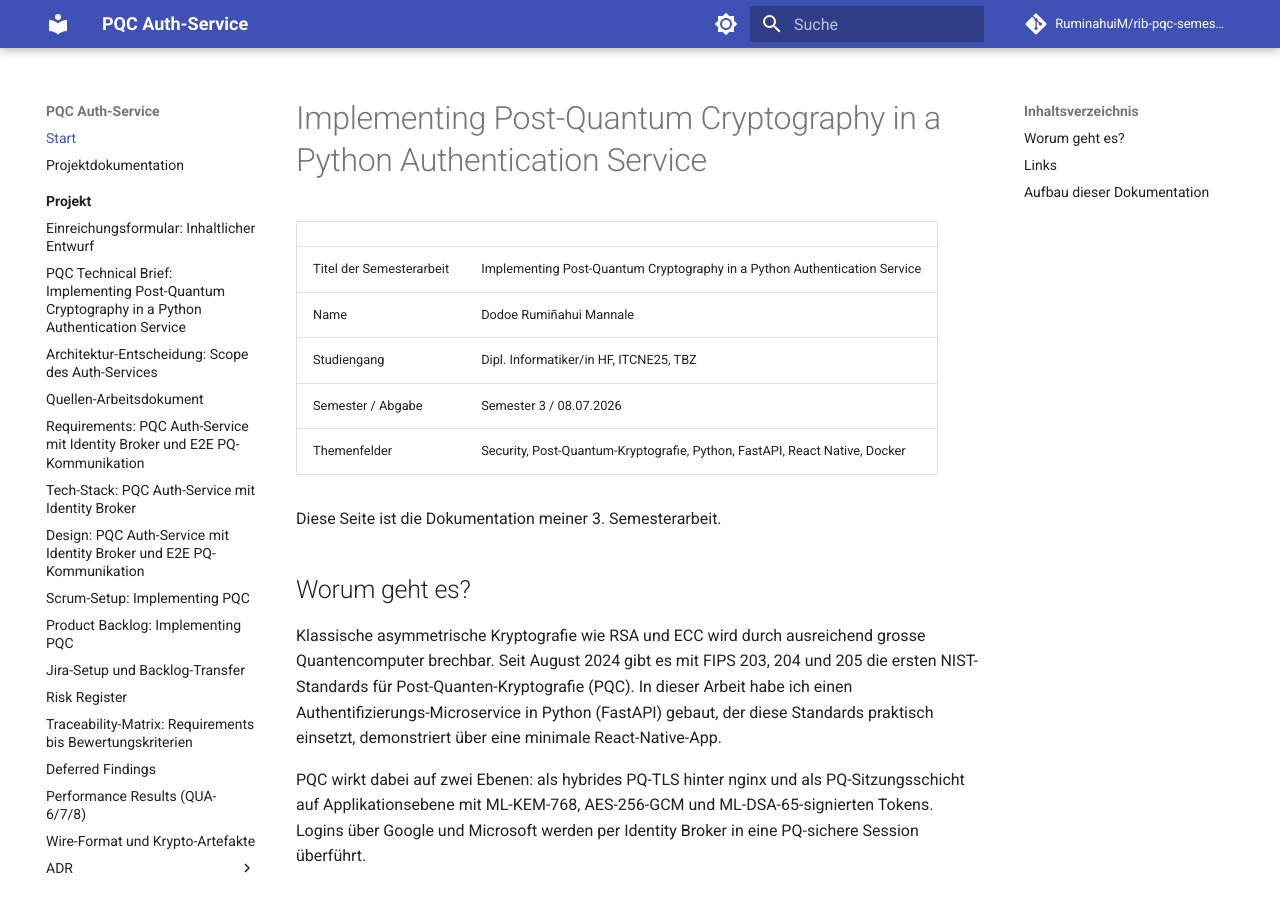
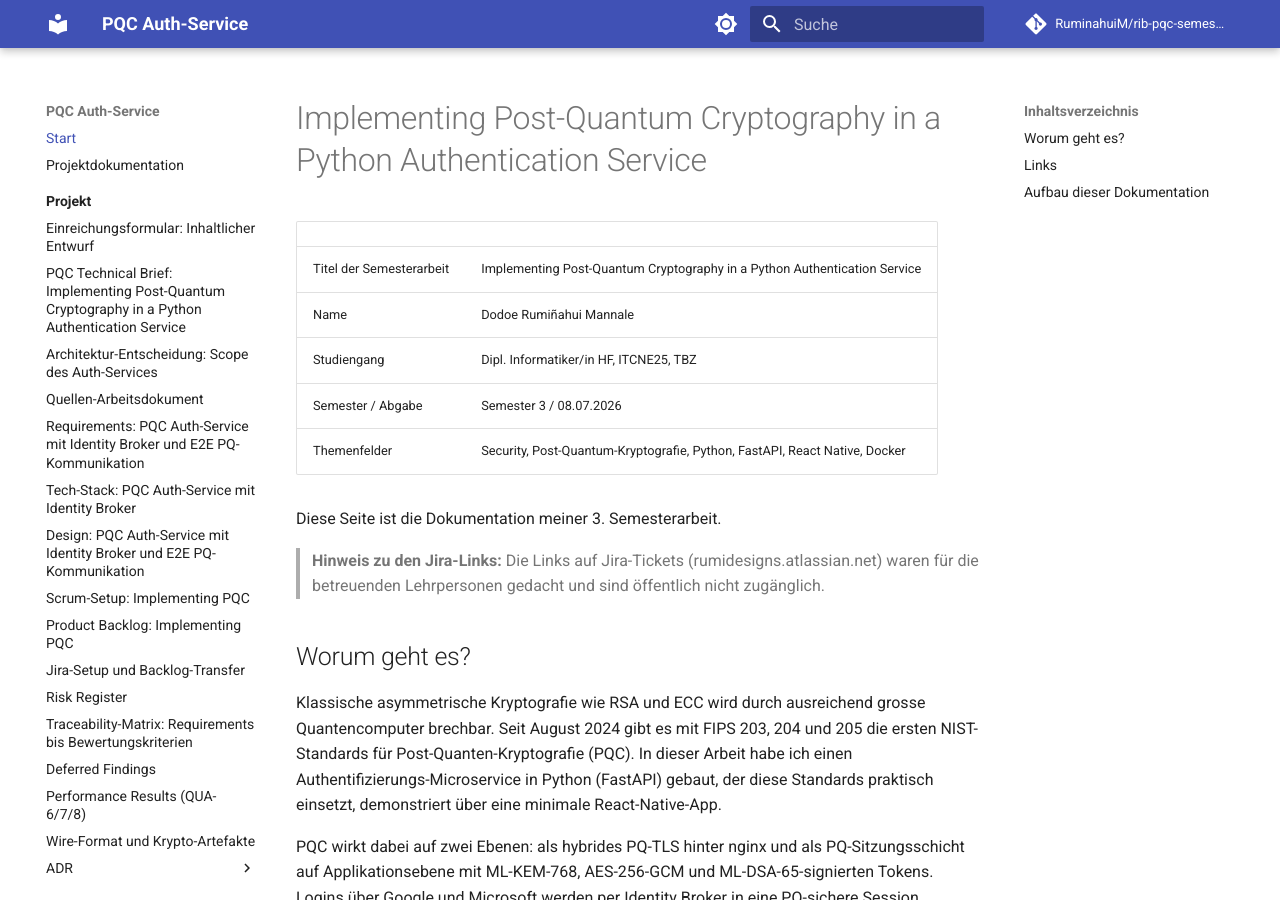
Before and after one commit to RuminahuiM/rib-pqc-semesterarbeit, an MkDocs documentation site: the page built from docs/index.md, in a window 1280 px wide and 900 px high. Built offline with MkDocs 1.6.1 and Material for MkDocs 9.7.7, drawn with Linux system fonts in a browser that asks for light colours; comment, search, counter and statistics services are not loaded.

Commit message:
Hinweis Jira-Links, Screenshots geschwärzt
- Hinweis: Jira-Links waren für die Lehrpersonen, nicht öffentlich
- Tenant-, Client- und Object-ID, Browser-Lesezeichen und weitere
  Jira-Spaces in Screenshots geschwärzt

Co-Authored-By: Claude Opus 5.5 <noreply@anthropic.com>
Claude-Session: https://claude.ai/code/session_01BCKh7LU7b8i5P7bd4WKFJJ

```diff
--- a/docs/index.md
+++ b/docs/index.md
@@ -9,6 +9,8 @@
 | Themenfelder | Security, Post-Quantum-Kryptografie, Python, FastAPI, React Native, Docker |
 
 Diese Seite ist die Dokumentation meiner 3. Semesterarbeit.
+
+> **Hinweis zu den Jira-Links:** Die Links auf Jira-Tickets (rumidesigns.atlassian.net) waren für die betreuenden Lehrpersonen gedacht und sind öffentlich nicht zugänglich.
 
 ## Worum geht es?
 
```
Also changed, not shown: docs/sprints/sprint_1/evidence/images/Screenshot 2026-06-03 190520.png, docs/sprints/sprint_1/evidence/images/Screenshot 2026-06-17 104553.png, docs/sprints/sprint_1/evidence/images/Screenshot 2026-06-17 105528.png, docs/sprints/sprint_1/evidence/images/Screenshot 2026-06-17 105600.png.
